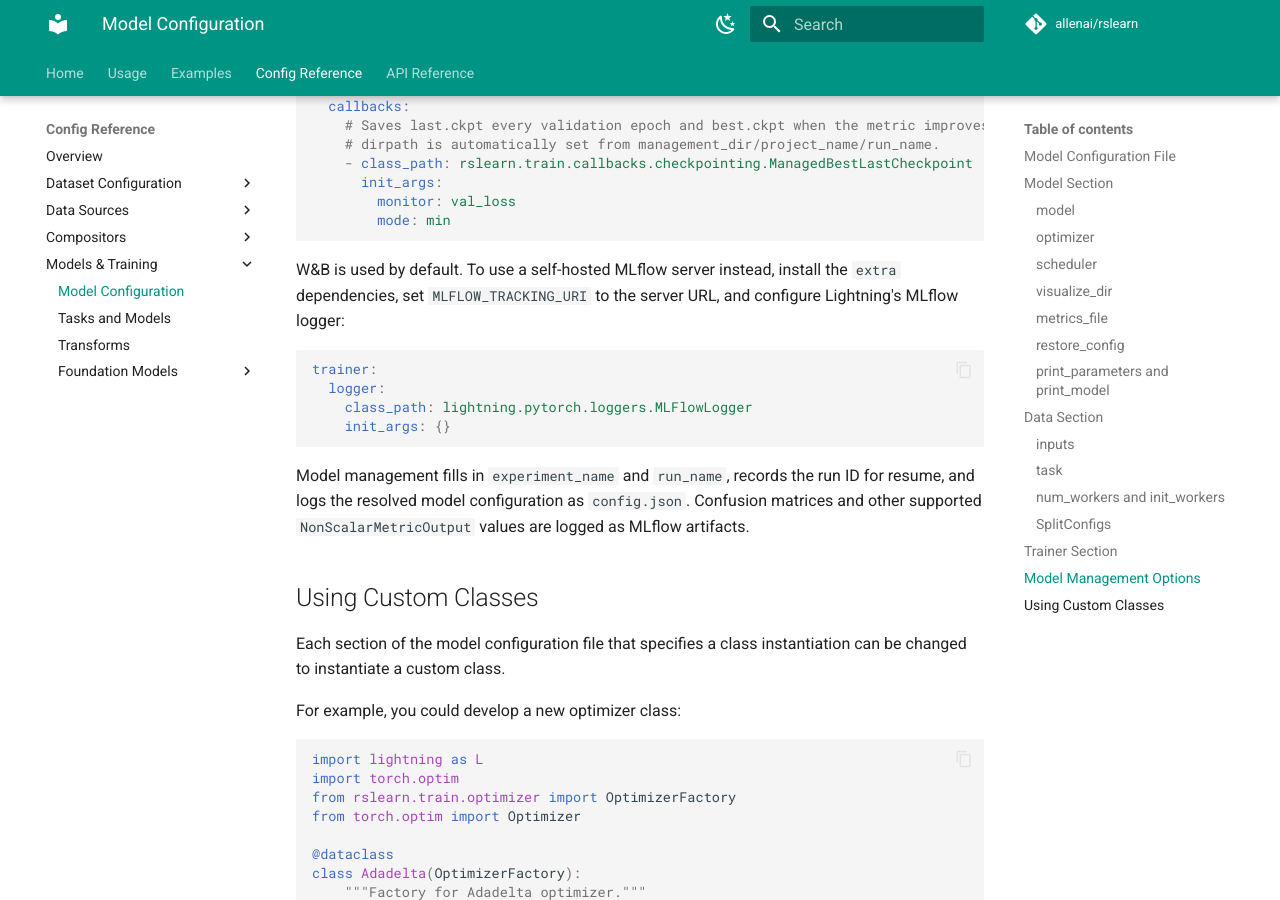
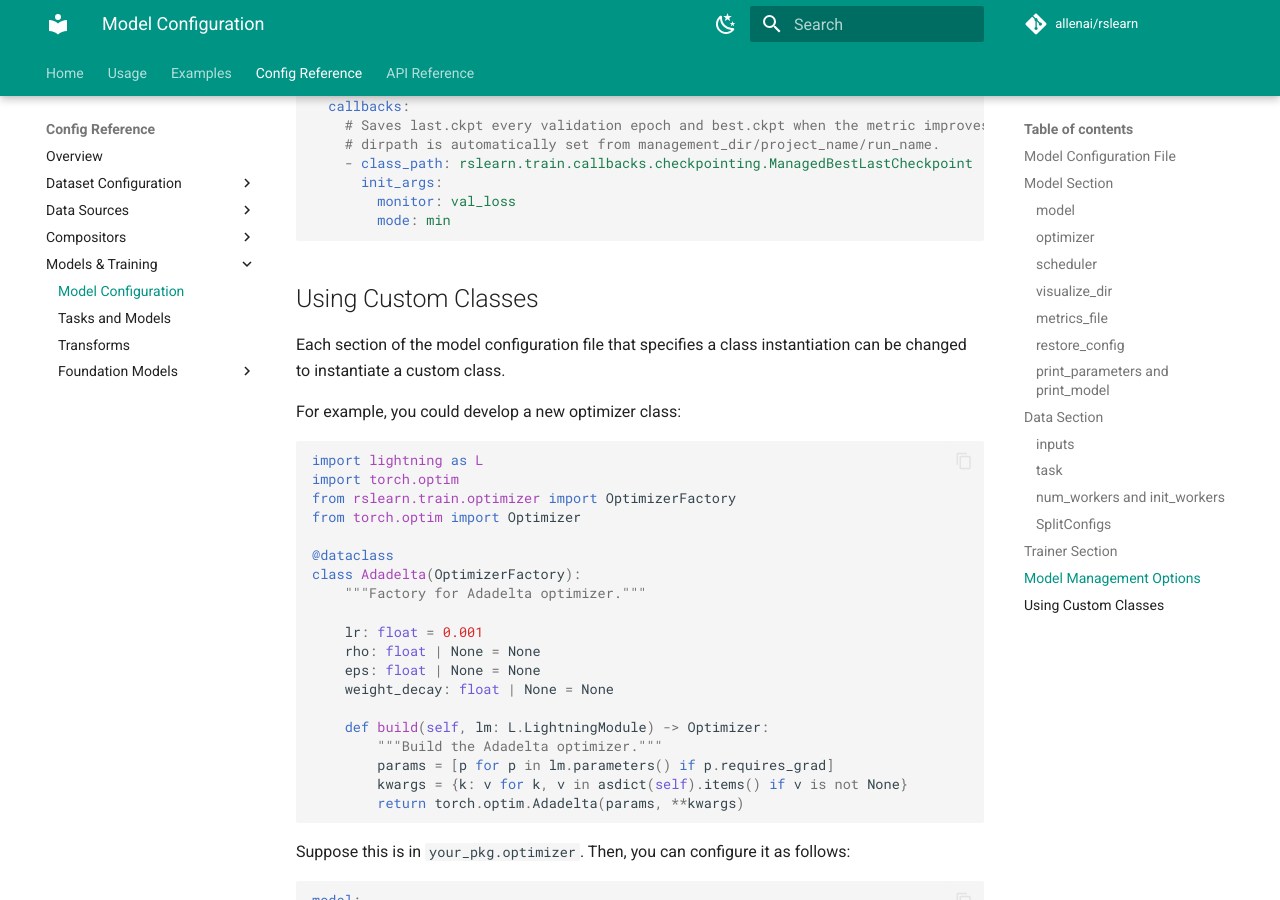
Before and after one commit to allenai/rslearn, an MkDocs documentation site: the page built from docs/ModelConfig.md, in a window 1280 px wide and 900 px high, scrolled down 15115 px. Built offline with MkDocs 1.6.1 and Material for MkDocs 9.7.7, drawn with Linux system fonts in a browser that asks for light colours; comment, search, counter and statistics services are not loaded.

Commit message:
Remove MLflow logger configuration from ModelConfig.md

````diff
--- a/docs/ModelConfig.md
+++ b/docs/ModelConfig.md
@@ -755,21 +755,6 @@ trainer:
         mode: min
 ```
 
-W&B is used by default. To use a self-hosted MLflow server instead, install the
-`extra` dependencies, set `MLFLOW_TRACKING_URI` to the server URL, and configure
-Lightning's MLflow logger:
-
-```yaml
-trainer:
-  logger:
-    class_path: lightning.pytorch.loggers.MLFlowLogger
-    init_args: {}
-```
-
-Model management fills in `experiment_name` and `run_name`, records the run ID for
-resume, and logs the resolved model configuration as `config.json`. Confusion matrices
-and other supported `NonScalarMetricOutput` values are logged as MLflow artifacts.
-
 ## Using Custom Classes
 
 Each section of the model configuration file that specifies a class instantiation can
````
